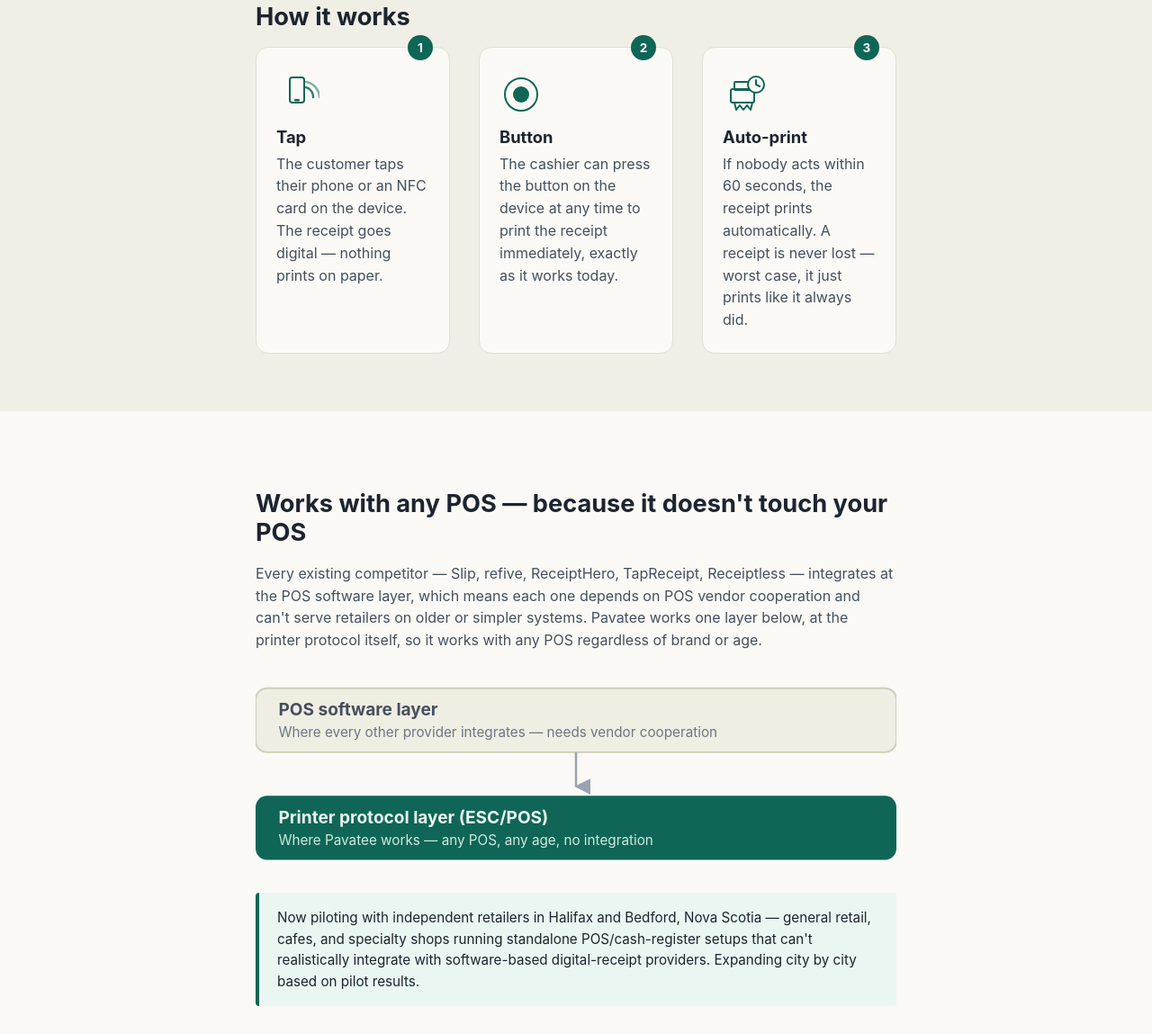
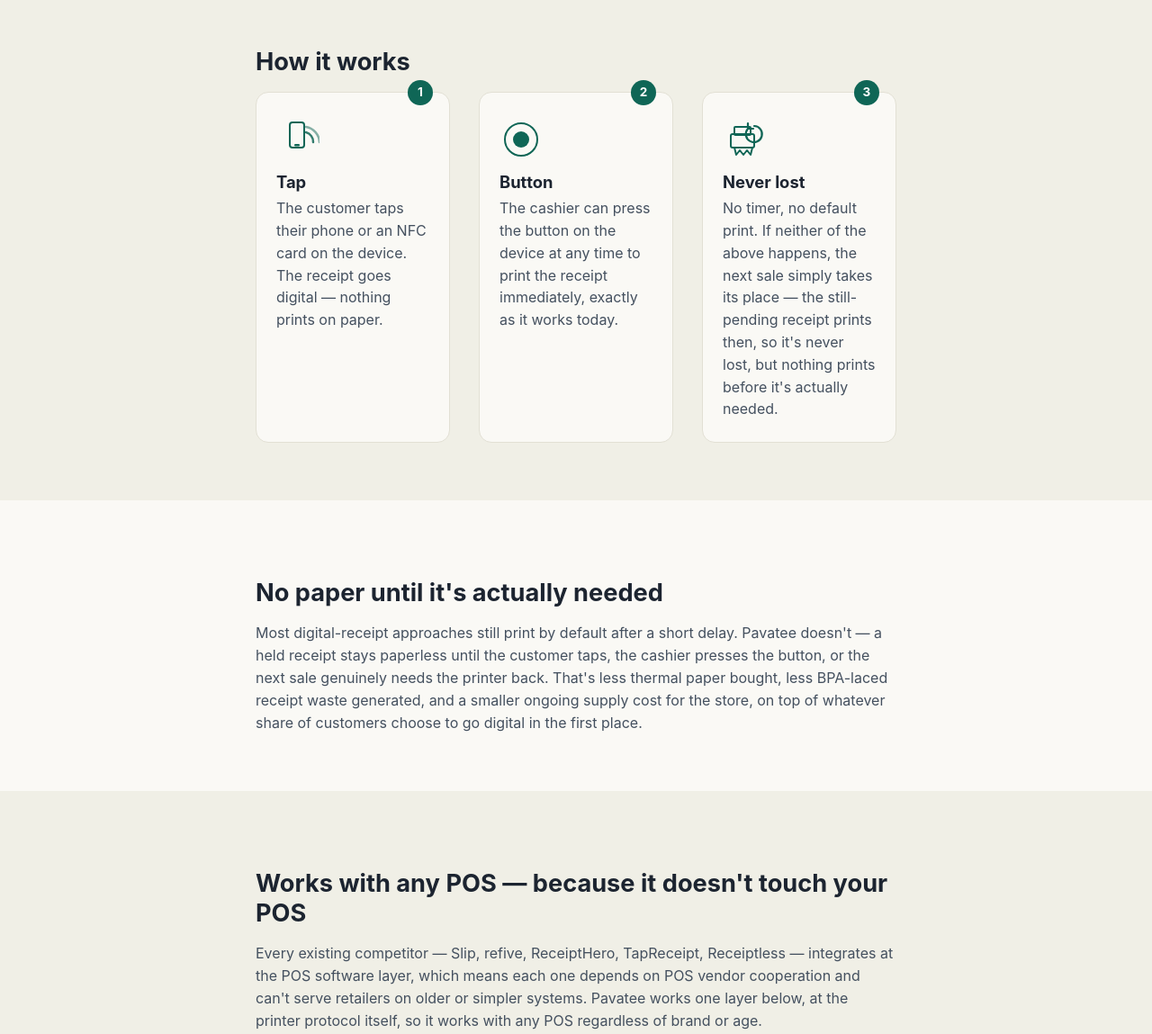
Before and after one commit to ronak53/pavatee-website, a plain HTML site: page index.html in a window 1280 px wide. Shown: the part 1802-2951 px from the top of the page at 90% size. Drawn offline with Linux system fonts and the light colour scheme.

Commit message:
Update copy to match the real product's new hold-until-superseded behavior; add paper-savings section; fix contact email
The actual device no longer auto-prints on a 60-second timer - it
holds a receipt until claimed, printed by button, or superseded by
the next sale. Updated the solution section and step 3 of "how it
works" (renamed Auto-print -> Never lost, swapped the clock icon for
a cycle/refresh icon) to describe that instead.

Added a new section ("No paper until it's actually needed") tying
that behavior to a paper/cost/environmental angle, using the same
real, already-cited stats (BPA content, ~9% annual thermal paper
market growth) rather than inventing new specific figures.

Changed the pilot contact mailto: address to getmypavatee@gmail.com.

Verified by serving locally and screenshotting in headless Edge
before deploying.

```diff
--- a/index.html
+++ b/index.html
@@ -93,9 +93,10 @@
     <p>
       Pavatee installs inline between a store's POS and its receipt printer — network, USB,
       or serial, whichever the store already has — with no POS software changes required.
-      It holds each receipt for 60 seconds: the customer taps their phone or an NFC card to
-      go paperless, the cashier can force an immediate print, and it auto-prints if nobody
-      acts, so nothing is ever lost.
+      It holds each receipt until it's actually needed: the customer taps their phone or an
+      NFC card to go paperless, the cashier can force an immediate print, and if neither
+      happens before the next sale, that receipt prints then to make room — so nothing is
+      ever lost, but nothing prints on paper before it has to.
     </p>
     <p>
       Because it works at the printer's own protocol instead of through POS software, it
@@ -154,14 +155,29 @@
       </div>
       <div class="step">
         <div class="step-icon" aria-hidden="true">
-          <svg viewBox="0 0 48 48"><rect x="9" y="18" width="26" height="15" rx="2" fill="none" stroke="currentColor" stroke-width="2"/><rect x="13" y="10" width="18" height="9" rx="1" fill="none" stroke="currentColor" stroke-width="2"/><path d="M13 33 L15 41 L19 36 L23 41 L27 36 L31 41 L33 33" fill="none" stroke="currentColor" stroke-width="2" stroke-linejoin="round"/><circle cx="37" cy="13" r="9" fill="#faf9f5" stroke="currentColor" stroke-width="2"/><path d="M37 8 V13 L41 15" fill="none" stroke="currentColor" stroke-width="2" stroke-linecap="round"/></svg>
+          <svg viewBox="0 0 48 48"><rect x="9" y="18" width="26" height="15" rx="2" fill="none" stroke="currentColor" stroke-width="2"/><rect x="13" y="10" width="18" height="9" rx="1" fill="none" stroke="currentColor" stroke-width="2"/><path d="M13 33 L15 41 L19 36 L23 41 L27 36 L31 41 L33 33" fill="none" stroke="currentColor" stroke-width="2" stroke-linejoin="round"/><path d="M35 9 A9 9 0 1 1 28 12" fill="none" stroke="currentColor" stroke-width="2.2" stroke-linecap="round"/><path d="M28 6 L28 12 L34 12" fill="none" stroke="currentColor" stroke-width="2.2" stroke-linecap="round" stroke-linejoin="round"/></svg>
         </div>
         <span class="step-num">3</span>
-        <h3>Auto-print</h3>
-        <p>If nobody acts within 60 seconds, the receipt prints automatically. A receipt is
-        never lost — worst case, it just prints like it always did.</p>
+        <h3>Never lost</h3>
+        <p>No timer, no default print. If neither of the above happens, the next sale simply
+        takes its place — the still-pending receipt prints then, so it's never lost, but
+        nothing prints before it's actually needed.</p>
       </div>
     </div>
+  </div>
+</section>
+
+<section class="section paper">
+  <div class="wrap">
+    <h2>No paper until it's actually needed</h2>
+    <p>
+      Most digital-receipt approaches still print by default after a short delay. Pavatee
+      doesn't — a held receipt stays paperless until the customer taps, the cashier presses
+      the button, or the next sale genuinely needs the printer back. That's less thermal
+      paper bought, less BPA-laced receipt waste generated, and a smaller ongoing supply
+      cost for the store, on top of whatever share of customers choose to go digital in the
+      first place.
+    </p>
   </div>
 </section>
 
@@ -213,7 +229,7 @@
       from you.
     </p>
     <a class="btn btn-primary"
-       href="mailto:hello@pavatee.com?subject=Pilot%20interest%20-%20Pavatee">
+       href="mailto:getmypavatee@gmail.com?subject=Pilot%20interest%20-%20Pavatee">
       Email us about the pilot
     </a>
   </div>
--- a/style.css
+++ b/style.css
@@ -195,7 +195,8 @@
 }
 
 .section.problem,
-.section.how {
+.section.how,
+.section.why {
   background: var(--paper-alt);
 }
 
@@ -217,6 +218,10 @@
 
 .layer-diagram {
   margin-top: 28px;
+  background: var(--paper);
+  border: 1px solid var(--border);
+  border-radius: 12px;
+  padding: 16px;
 }
 
 .layer-diagram svg {
```
